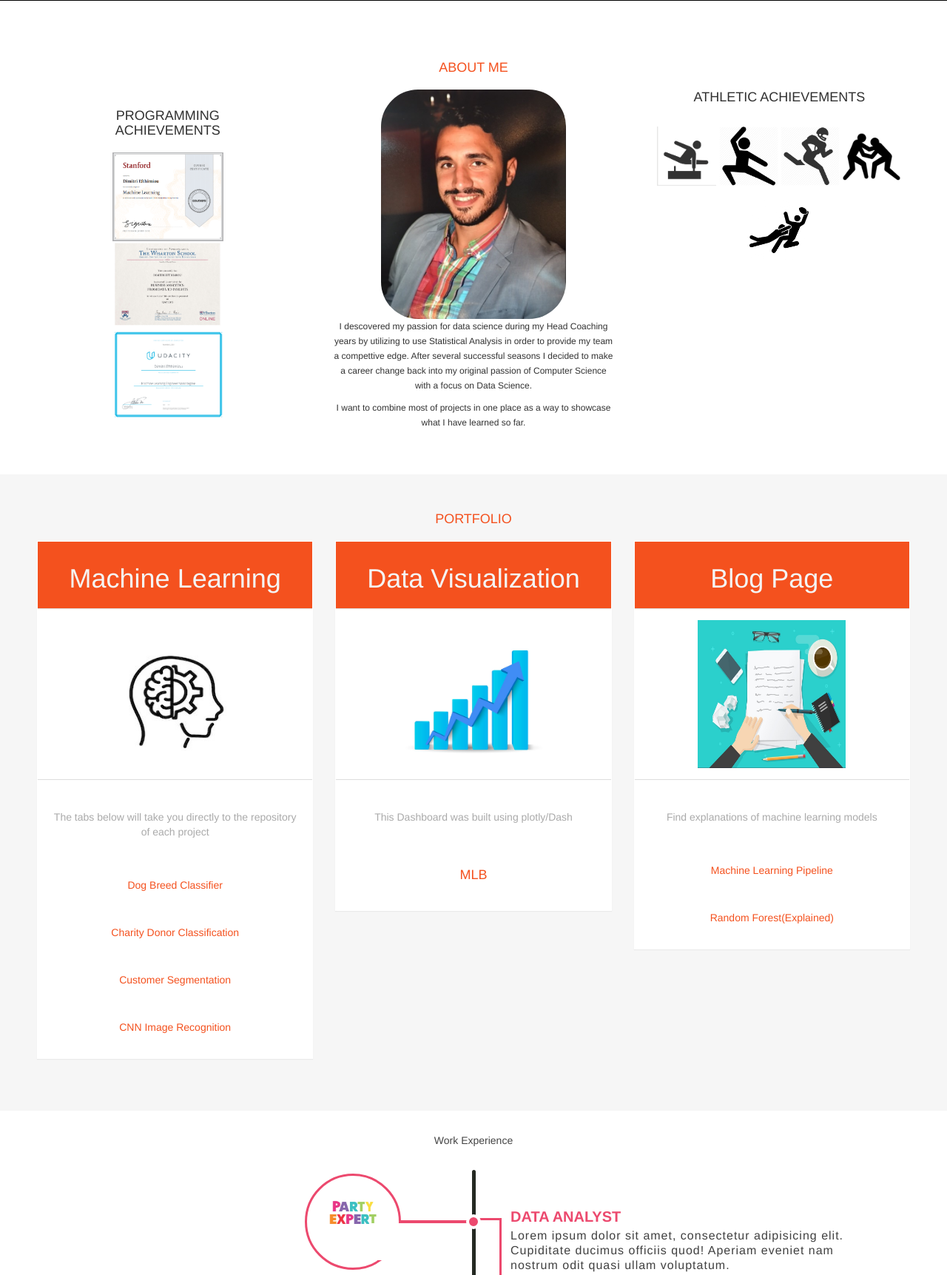
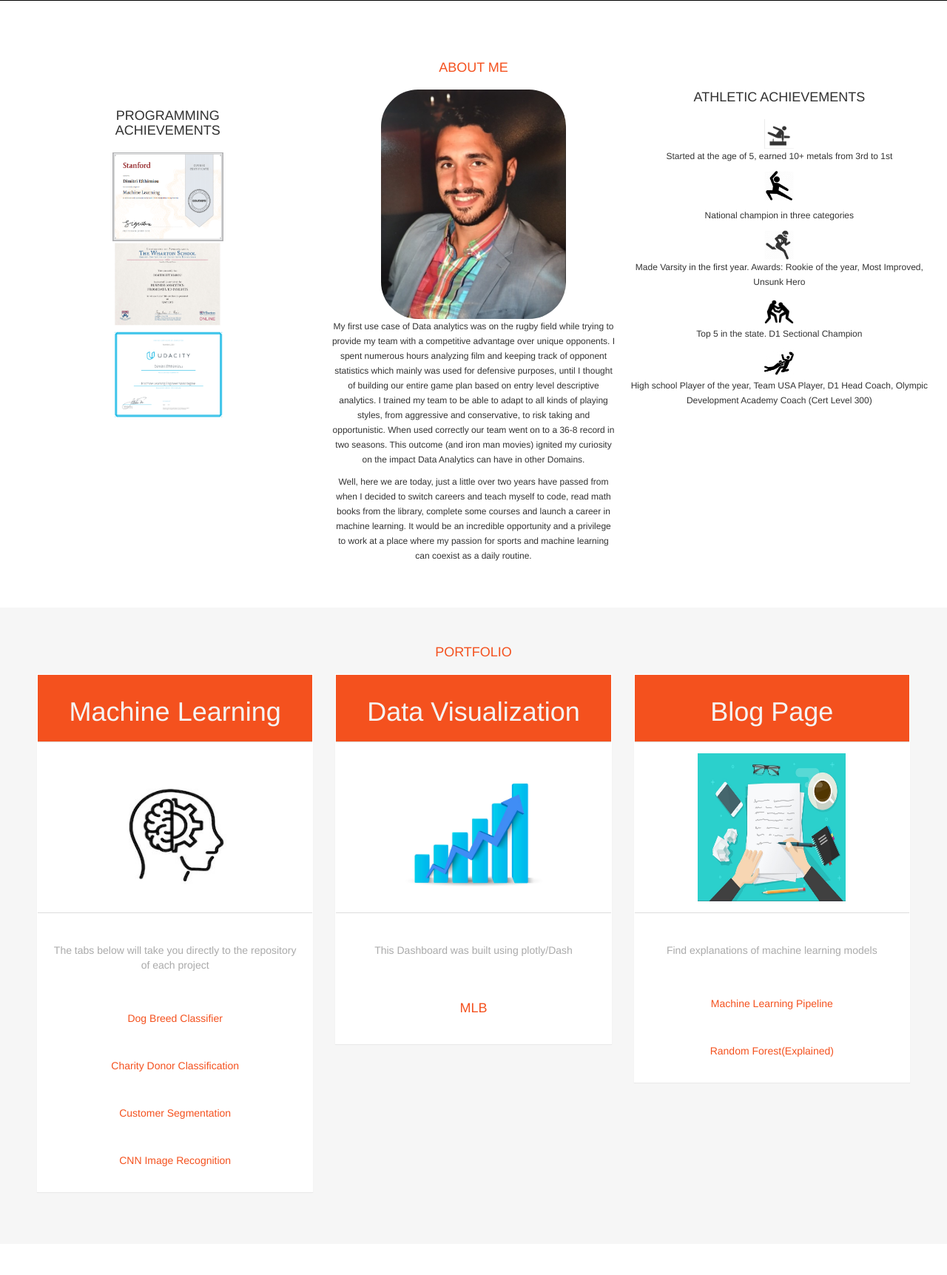
Before and after one commit to dimtirie13/new_portfolio, a Flask app: page / in a window 1280 px wide. Shown: the part 309-2032 px from the top of the page at 74% size. Run offline with Flask 3, Linux system fonts and the light colour scheme; parts of the project's set-up code (start-up, migrations or seed data) failed here and were passed over; some libraries are stand-ins or nearby versions.

Commit message:
about me layout updated with new bio and sports achievements

```diff
--- a/templates/index.html
+++ b/templates/index.html
@@ -90,20 +90,31 @@
                     <!-- <div class="col-sm-4"> -->
                         <span><img src="static\images\me2.jpg" alt="" style="border-radius:50px; height: 310px; width: 250px;"></span>
                         <!-- </div> -->
-              <p>I descovered my passion for data science during my Head Coaching years by utilizing to use Statistical Analysis in order to provide my team a compettive edge.
-              After several successful seasons I decided to make a career change back into my original passion of Computer Science with a focus on Data Science.</p>
-              <p>I want to combine most of projects in one place as a way to showcase what I have learned so far.</p>
+              <p>My first use case of Data analytics was on the rugby field while trying to provide my team with a competitive advantage over unique opponents.
+                I spent numerous hours analyzing film and keeping track of opponent statistics which mainly was used for defensive purposes, until I thought of building our entire game plan
+                based on entry level descriptive analytics. I trained my team to be able to adapt to all kinds of playing styles, from aggressive and conservative, to risk taking and opportunistic.
+                When used correctly our team went on to a 36-8 record in two seasons. This outcome (and iron man movies) ignited my curiosity on the impact Data Analytics can have in other Domains.</p>
+              <p>Well, here we are today, just a little over two years have passed from when I decided to switch careers and teach myself to code, read math books from the library,
+                complete some courses and launch a career in machine learning. It would be an incredible opportunity and a privilege to work at a place where my passion for sports and machine learning can coexist as a daily routine.
+              </p>
 
       </div>
-      <div style="padding-bottom: 10px;">
+      <div style="padding-bottom: 5px;">
         <h2>ATHLETIC ACHIEVEMENTS</h2>
-        <img vspace="10px"src="static\images\gymnast.png" alt="Data logo" width="80" height="80">
-        <img vspace="10px"src="static\images\karate.png" alt="Data logo" width="80" height="80">
-        <img vspace="10px"src="static\images\football.png" alt="Data logo" width="80" height="80">
-        <img vspace="10px"src="static\images\wrestling.png" alt="Data logo" width="80" height="80">
-        <img vspace="10px"src="static\images\rugby.jpg" alt="Data logo" width="80" height="80">
+        <img src="static\images\gymnast.png" alt="Data logo" width="40" height="40" title="Gymnastics">
+        <p>Started at the age of 5, earned 10+ metals from 3rd to 1st<p>
+        <img src="static\images\karate.png" alt="Data logo" width="40" height="40" title="Karate">
+        <p>National champion in three categories</p>
+        <img src="static\images\football.png" alt="Data logo" width="40" height="40" title="Football">
+        <p>Made Varsity in the first year. Awards: Rookie of the year, Most Improved, Unsunk Hero</p>
+        <img src="static\images\wrestling.png" alt="Data logo" width="40" height="40" title="Wrestling">
+        <p>Top 5 in the state. D1 Sectional Champion</p>
+        <img src="static\images\rugby.jpg" alt="Data logo" width="40" height="40" title="Rugby">
+        <p>High school Player of the year, Team USA Player, D1 Head Coach, Olympic Development Academy Coach (Cert Level 300)</p>
         </div>
+        <div>
 
+        </div>
       </div>
         </div>
       </div>
@@ -176,18 +187,23 @@
 
 
 
-                        <div class="container">
-                            <h4>Work Experience</h4>
+                        <div class="container-fluid text-center">
+                            <h2 style="color:#f4511e">WORK EXPERIENCE</h2>
+
                             <div class="row">
                                 <div class="col-md-12">
                                     <div class="main-timeline">
+
                                         <a href="https://www.party-expert.com/" class="timeline">
                                             <div class="timeline-icon"><img src="static\images\partyexpertlogo.jpg" alt=""width="80" height="75" style="border-radius: 20%;"></div>
                                             <div class="timeline-content">
                                                 <h3 class="title">Data Analyst</h3>
+
                                                 <p class="description">
-                                                    Lorem ipsum dolor sit amet, consectetur adipisicing elit. Cupiditate ducimus officiis quod! Aperiam eveniet nam nostrum odit quasi ullam voluptatum.
+                                                  I get the chance to work with and support all the departments of the business. I built a dashboard web application
+                                                  for the marketing and buying teams to improve the daily management of 100K SKUs, as well as leading the Analytics/AI IoT system project.
                                                 </p>
+
                                             </div>
                                         </a>
                                         <a href="https://bootcamp.miami.edu/data/" class="timeline">
@@ -195,7 +211,8 @@
                                             <div class="timeline-content">
                                                 <h3 class="title">Data Analytics Teaching Assistant</h3>
                                                 <p class="description">
-                                                    Lorem ipsum dolor sit amet, consectetur adipisicing elit. Cupiditate ducimus officiis quod! Aperiam eveniet nam nostrum odit quasi ullam voluptatum.
+                                                    Assisting Students during lecture exercises, homework assignments, as well as substituing machine learning lectures. The course covered a plethora of topics
+                                                    from full-stack development and API interactions to Deep Neural Networks.
                                                 </p>
                                             </div>
                                         </a>
@@ -204,7 +221,8 @@
                                             <div class="timeline-content">
                                                 <h3 class="title">Account Manager</h3>
                                                 <p class="description">
-                                                    Lorem ipsum dolor sit amet, consectetur adipisicing elit. Cupiditate ducimus officiis quod! Aperiam eveniet nam nostrum odit quasi ullam voluptatum.
+                                                    I was provided with the opportunity to sharpen my presentation skills by executing numerous live Demos for potential costumers. Additionally,
+                                                    I conducted a market analysis in order to establish a new customer base for our latest products.
                                                 </p>
                                             </div>
                                         </a>
@@ -213,10 +231,13 @@
                                             <div class="timeline-content">
                                                 <h3 class="title">Information Security Intern</h3>
                                                 <p class="description">
-                                                    Lorem ipsum dolor sit amet, consectetur adipisicing elit. Cupiditate ducimus officiis quod! Aperiam eveniet nam nostrum odit quasi ullam voluptatum.
+                                                  During this internship I was supporting the Information security team by presenting findings of overlooked risk management profiles, proposing
+                                                  solutions to ensure compliance guidelines are met and generate new policies and procedures documents.
+
                                                 </p>
                                             </div>
                                         </a>
+
                                     </div>
                                 </div>
                             </div>
```
